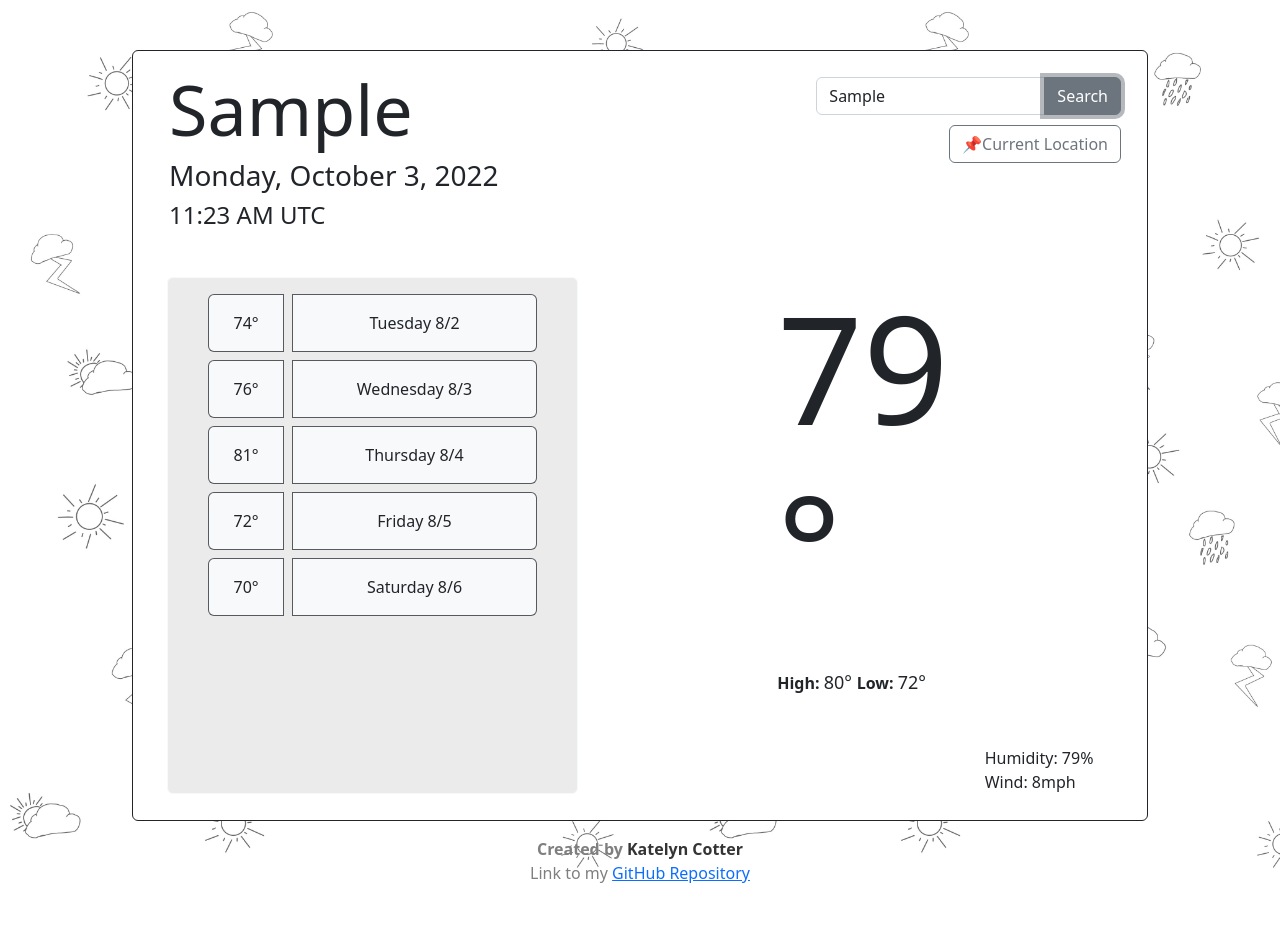
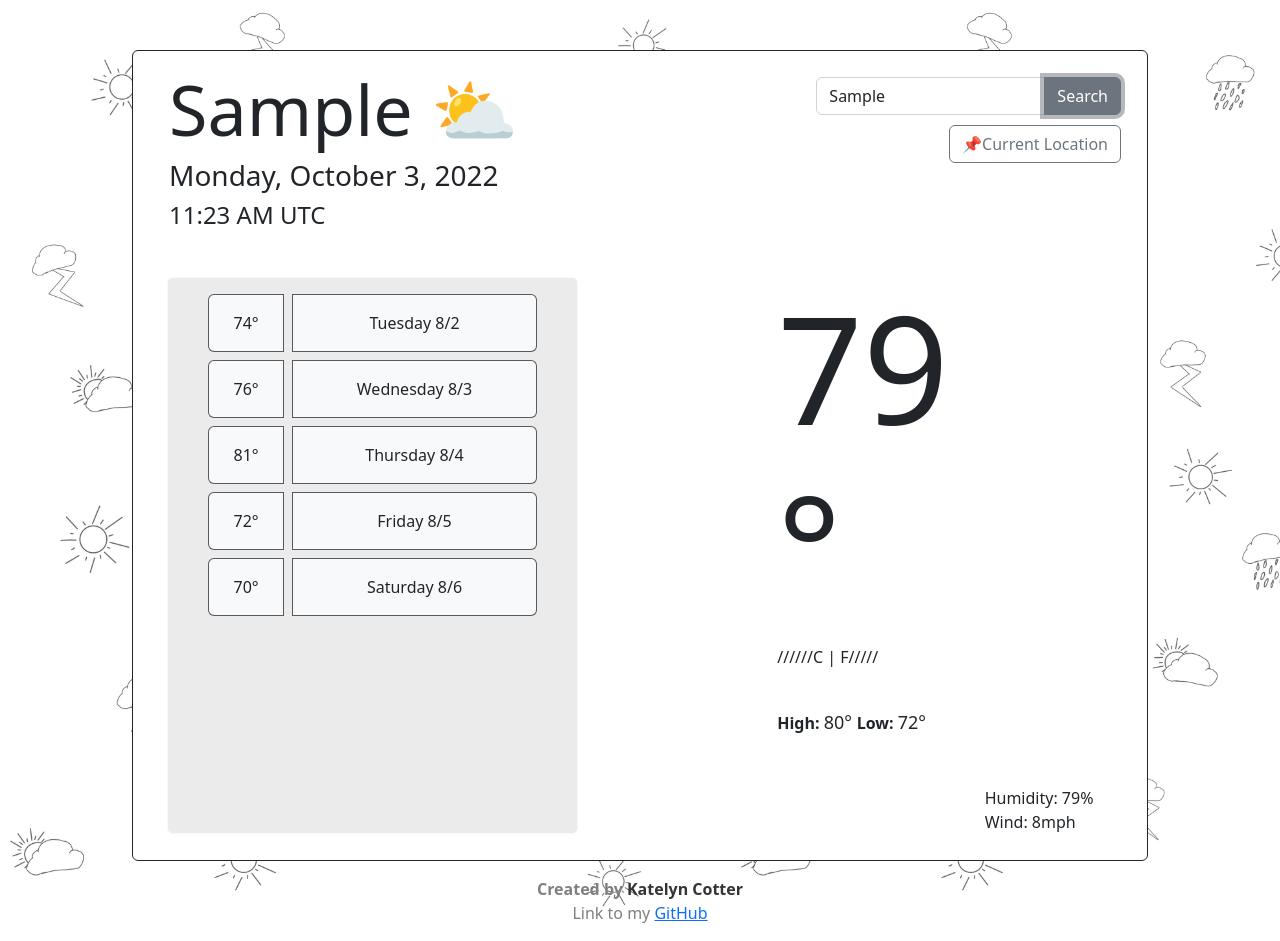
Before and after one commit to Cotter00/SheCodesPlusWeatherApp, a website built with Parcel: page index.html in a window 1280 px wide. Both pictures are taken after typing "Sample" into the empty fields and a click on the button "Search". Before the commit the page ends 901 px from the top, so only its background shows below. Built offline with nearby package versions, Linux system fonts and the light colour scheme; no server answers.

Commit message:
Added weather icon to HTML

```diff
--- a/index.html
+++ b/index.html
@@ -27,7 +27,10 @@
         <div class="card-body">
           <div class="row row-1">
             <div class="col-md-6 header">
-              <h1 id="mainCity">Provincetown</h1>
+              <h1>
+                <span id="mainCity">Provincetown</span>
+                <span id="icon">⛅️</span>
+              </h1>
               <h3>Monday, August 1st, 2022</h3>
               <h4>3:56 pm EST</h4>
             </div>
@@ -164,6 +167,7 @@
               <div class="col-6 offset-md-4">
                 <div class="current-temp">
                   <h5 class="main-temp" id="mainTemp">79°</h5>
+                  <p>//////C | F/////</p>
                   <br />
                   <strong> High: </strong
                   ><span class="high-temp" id="high-temp"> 80° </span>
@@ -186,7 +190,7 @@
       <p>
         Link to my
         <a href="https://github.com/katelyncotter/SheCodesPlusWeatherApp"
-          >GitHub Repository</a
+          >GitHub</a
         >
       </p>
     </div>
--- a/src/index.js
+++ b/src/index.js
@@ -7,13 +7,13 @@ let days = [
   "Wednesday",
   "Thursday",
   "Friday",
-  "Saturday"
+  "Saturday",
 ];
 
 let timeZone = now.toLocaleTimeString([], {
   hour: "numeric",
   minute: "2-digit",
-  timeZoneName: "short"
+  timeZoneName: "short",
 });
 let day = days[now.getDay()];
 let date = now.getDate();
@@ -30,7 +30,7 @@ let months = [
   "September",
   "October",
   "November",
-  "December"
+  "December",
 ];
 let month = months[now.getMonth()];
 
@@ -44,7 +44,7 @@ function formatTime() {
 }
 function search(event) {
   event.preventDefault();
-  let cityElement = document.querySelector("h1");
+  let cityElement = document.querySelector("#mainCity");
   let cityInput = document.getElementById("city-input");
   return (cityElement.innerHTML = cityInput.value);
 }
@@ -64,7 +64,7 @@ searchForms.addEventListener("submit", search);
 //Week 5 HW
 
 function displayWeatherCondition(response) {
-  document.querySelector("h1").innerHTML = response.data.name;
+  document.querySelector("#mainCity").innerHTML = response.data.name;
   document.querySelector("h5").innerHTML = `${Math.round(
     response.data.main.temp
   )}°`;
```
Also changed, not shown: 1 other file.
